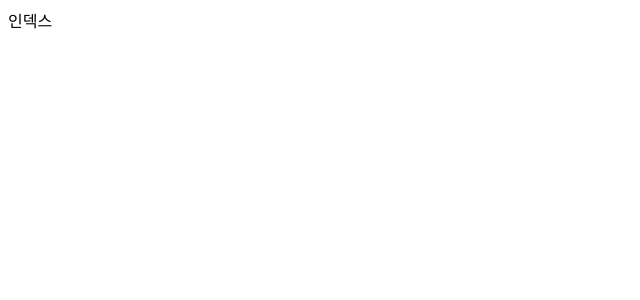
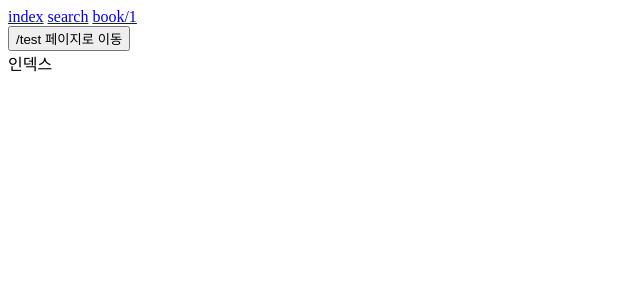
Before and after one commit to yangDM9378/nextjs-v15-playground, a Next.js app in the folder page-router/: page / in a window 1280 px wide. Shown: the top 300 px of the page, without its empty margins (0-640 px from the left). Built offline with nearby package versions, Linux system fonts and the light colour scheme.

Commit message:
feat: navigating for router

```diff
--- a/page-router/src/pages/_app.tsx
+++ b/page-router/src/pages/_app.tsx
@@ -1,6 +1,28 @@
 import "@/styles/globals.css";
 import type { AppProps } from "next/app";
+import Link from "next/link";
+import { useRouter } from "next/router";
 
 export default function App({ Component, pageProps }: AppProps) {
-  return <Component {...pageProps} />;
+  const router = useRouter();
+
+  const onClickButton = () => {
+    router.push("/test")
+  }
+
+  return (
+    <>
+      <header>
+        <Link href={"/"}>index</Link>
+        &nbsp;
+        <Link href={"search/"}>search</Link>
+        &nbsp;
+        <Link href={"/book/1"}>book/1</Link>
+        <div>
+          <button onClick={onClickButton}>/test 페이지로 이동</button>
+        </div>
+      </header>
+      <Component {...pageProps} />
+    </>
+   )
 }
```
